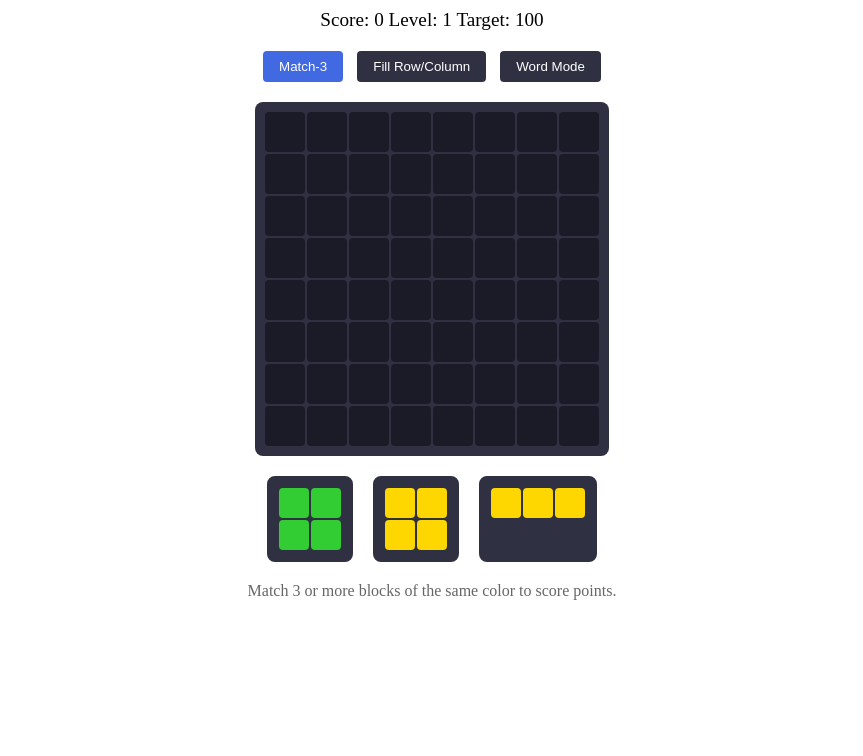
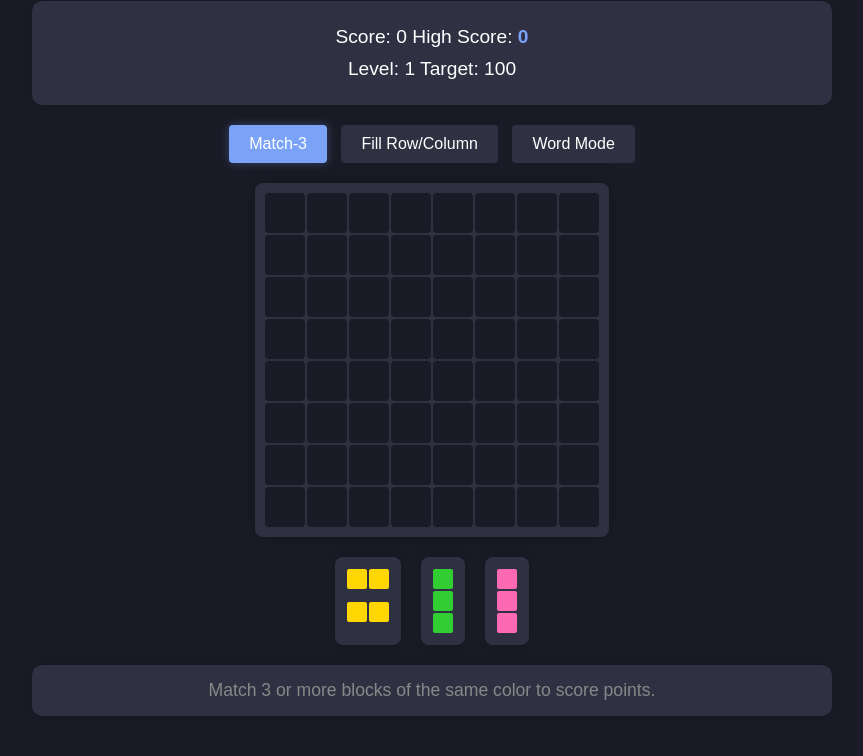
Before and after one commit to beansyl/wordieblast, a website: page public/index.html in a window 1280 px wide. Shown: the part 99-855 px from the top of the page, without its empty margins (208-1071 px from the left). Before the commit the page ends 800 px from the top, so only its background shows below. Drawn offline with Linux system fonts and the light colour scheme.

Commit message:
Add dark mode and high scores

```diff
--- a/public/game.js
+++ b/public/game.js
@@ -8,7 +8,33 @@ class WordieBlast {
         this.colors = ['#FF69B4', '#FFD700', '#4169E1', '#32CD32', '#DA70D6'];
         this.letters = 'ABCDEFGHIJKLMNOPQRSTUVWXYZ'.split('');
         this.shapes = [];
-        this.usedShapes = new Set(); // Track used shapes
+        this.usedShapes = new Set();
+
+        this.highScores = {
+            match3: parseInt(localStorage.getItem('highScore_match3')) || 0,
+            fill: parseInt(localStorage.getItem('highScore_fill')) || 0,
+            word: parseInt(localStorage.getItem('highScore_word')) || 0
+        };
+
+        this.scoringRules = {
+            match3: {
+                basePoints: 10,
+                comboMultiplier: 1.5,
+                target: 100
+            },
+            fill: {
+                basePoints: 20,
+                rowPoints: 50,
+                columnPoints: 50,
+                target: 150
+            },
+            word: {
+                basePoints: 25,
+                letterMultiplier: 1.2,
+                target: 200
+            }
+        };
+
         this.dictionary = ['CAT', 'DOG', 'RAT', 'BAT', 'HAT', 'MAT', 'SAT', 'FAT', 'PAT',
                           'RED', 'BED', 'LED', 'WED', 'FED',
                           'PEN', 'TEN', 'DEN', 'HEN', 'MEN',
@@ -33,6 +59,7 @@ class WordieBlast {
         });
 
         this.initializeGame();
+        this.updateHighScoreDisplay();
     }
 
     initializeGame() {
@@ -43,8 +70,8 @@ class WordieBlast {
     }
 
     createGrid() {
-        const gridElement = document.querySelector('.game-grid');
-        gridElement.innerHTML = '';
+        const gameGrid = document.querySelector('.game-grid');
+        gameGrid.innerHTML = '';
 
         for (let i = 0; i < 8; i++) {
             for (let j = 0; j < 8; j++) {
@@ -52,100 +79,95 @@ class WordieBlast {
                 cell.className = 'grid-cell';
                 cell.dataset.row = i;
                 cell.dataset.col = j;
-                gridElement.appendChild(cell);
+                cell.addEventListener('click', () => this.handleCellClick(cell));
+                gameGrid.appendChild(cell);
             }
         }
     }
 
     generateShapes() {
-        const patterns = [
-            [[1, 1], [1, 1]], // 2x2 square
-            [[1, 1, 1]], // horizontal line
-            [[1], [1], [1]], // vertical line
-        ];
+        this.shapes = [];
+        for (let i = 0; i < 3; i++) {
+            const color = this.colors[Math.floor(Math.random() * this.colors.length)];
+            const pattern = this.generateRandomPattern();
+            const letters = this.currentMode === 'word' ?
+                this.generateLetters(pattern) : null;
 
-        this.shapes = [];
-        for (let i = 1; i <= 3; i++) {
-            const pattern = patterns[Math.floor(Math.random() * patterns.length)];
-            const color = this.colors[Math.floor(Math.random() * this.colors.length)];
-            const letters = pattern.map(row =>
-                row.map(() => this.letters[Math.floor(Math.random() * this.letters.length)])
-            );
-            const shape = { pattern, color, letters };
-            this.shapes.push(shape);
-
-            const container = document.getElementById(`shape${i}`);
-            container.innerHTML = '';
-            this.renderShape(pattern, color, letters, container);
+            this.shapes.push({ color, pattern, letters });
+            this.displayShape(i, { color, pattern, letters });
         }
     }
 
-    renderShape(pattern, color, letters, container) {
-        const shapeGrid = document.createElement('div');
-        shapeGrid.style.display = 'grid';
-        shapeGrid.style.gridTemplateColumns = `repeat(${pattern[0].length}, 30px)`;
-        shapeGrid.style.gap = '2px';
-        shapeGrid.style.justifyContent = 'center';
+    generateRandomPattern() {
+        const patterns = [
+            [[1, 1], [1, 1]],
+            [[1, 1, 1]],
+            [[1], [1], [1]],
+            [[1, 1], [1]],
+            [[1], [1, 1]]
+        ];
+        return patterns[Math.floor(Math.random() * patterns.length)];
+    }
 
-        pattern.forEach((row, i) => {
+    generateLetters(pattern) {
+        return pattern.map(row =>
+            row.map(cell =>
+                cell ? this.letters[Math.floor(Math.random() * this.letters.length)] : ''
+            )
+        );
+    }
+
+    displayShape(index, shape) {
+        const container = document.getElementById(`shape${index + 1}`);
+        container.innerHTML = '';
+        container.style.display = 'grid';
+        container.style.gridTemplateColumns = `repeat(${shape.pattern[0].length}, 20px)`;
+        container.style.gap = '2px';
+
+        shape.pattern.forEach((row, i) => {
             row.forEach((cell, j) => {
-                const div = document.createElement('div');
-                div.style.width = '30px';
-                div.style.height = '30px';
-                div.style.backgroundColor = cell ? color : 'transparent';
-                div.style.borderRadius = '4px';
-
-                if (cell && this.currentMode === 'word') {
-                    div.textContent = letters[i][j];
-                    div.style.color = 'white';
-                    div.style.display = 'flex';
-                    div.style.alignItems = 'center';
-                    div.style.justifyContent = 'center';
-                    div.style.fontWeight = 'bold';
-                    div.style.fontSize = '16px';
+                if (cell) {
+                    const block = document.createElement('div');
+                    block.style.width = '20px';
+                    block.style.height = '20px';
+                    block.style.backgroundColor = shape.color;
+                    block.style.borderRadius = '2px';
+                    if (this.currentMode === 'word' && shape.letters) {
+                        block.textContent = shape.letters[i][j];
+                        block.style.color = 'white';
+                        block.style.display = 'flex';
+                        block.style.alignItems = 'center';
+                        block.style.justifyContent = 'center';
+                        block.style.fontSize = '12px';
+                        block.style.fontWeight = 'bold';
+                    }
+                    container.appendChild(block);
                 }
-
-                shapeGrid.appendChild(div);
             });
         });
 
-        container.appendChild(shapeGrid);
-        container.dataset.pattern = JSON.stringify(pattern);
-        container.dataset.color = color;
-        container.dataset.letters = JSON.stringify(letters);
+        container.addEventListener('click', () => this.selectShape(shape, index));
     }
 
     setupEventListeners() {
         document.querySelectorAll('.mode-btn').forEach(btn => {
             btn.addEventListener('click', () => {
-                this.changeMode(btn.id.replace('Mode', ''));
+                const mode = btn.id.replace('Mode', '');
+                this.changeMode(mode);
             });
-        });
-
-        document.querySelectorAll('.shape-container').forEach(container => {
-            container.addEventListener('click', () => this.selectShape(container));
-        });
-
-        document.querySelector('.game-grid').addEventListener('click', (e) => {
-            if (e.target.classList.contains('grid-cell')) {
-                this.handleCellClick(e.target);
-            }
         });
     }
 
-    selectShape(container) {
-        if (!container.dataset.pattern || !container.dataset.color) return;
+    selectShape(shape, index) {
+        if (this.usedShapes.has(shape)) return;
+
+        this.selectedShape = shape;
+        this.playSound('select');
 
         document.querySelectorAll('.shape-container').forEach(c => {
             c.style.border = '2px solid #2f3042';
         });
-        container.style.border = '2px solid #4169E1';
-        this.selectedShape = {
-            pattern: JSON.parse(container.dataset.pattern),
-            color: container.dataset.color,
-            letters: JSON.parse(container.dataset.letters)
-        };
-        this.playSound('select');
+        document.getElementById(`shape${index + 1}`).style.border = '2px solid #7aa2f7';
     }
 
     handleCellClick(cell) {
@@ -206,7 +228,10 @@ class WordieBlast {
         this.usedShapes.add(this.selectedShape);
         this.selectedShape = null;
 
-        // Only generate new shapes if all current shapes are used
+        document.querySelectorAll('.shape-container').forEach(c => {
+            c.style.border = '2px solid #2f3042';
+        });
+
         if (this.usedShapes.size === 3) {
             this.usedShapes.clear();
             this.generateShapes();
@@ -215,12 +240,10 @@ class WordieBlast {
         this.checkMatches();
     }
 
-    // ... rest of the methods remain unchanged ...
     findMatches() {
         const matches = new Set();
 
         if (this.currentMode === 'match3') {
-            // Check horizontal matches
             for (let i = 0; i < 8; i++) {
                 for (let j = 0; j < 6; j++) {
                     if (this.grid[i][j] &&
@@ -233,7 +256,6 @@ class WordieBlast {
                 }
             }
 
-            // Check vertical matches
             for (let i = 0; i < 6; i++) {
                 for (let j = 0; j < 8; j++) {
                     if (this.grid[i][j] &&
@@ -247,7 +269,6 @@ class WordieBlast {
             }
         }
         else if (this.currentMode === 'fill') {
-            // Check filled rows
             for (let i = 0; i < 8; i++) {
                 let rowFilled = true;
                 for (let j = 0; j < 8; j++) {
@@ -263,7 +284,6 @@ class WordieBlast {
                 }
             }
 
-            // Check filled columns
             for (let j = 0; j < 8; j++) {
                 let colFilled = true;
                 for (let i = 0; i < 8; i++) {
@@ -306,14 +326,12 @@ class WordieBlast {
                 words.add(letters.map(l => l.pos));
             }
 
-            // Check adjacent cells
-            getWord(row - 1, col, color, visited, [...letters]); // up
-            getWord(row + 1, col, color, visited, [...letters]); // down
-            getWord(row, col - 1, color, visited, [...letters]); // left
-            getWord(row, col + 1, color, visited, [...letters]); // right
+            getWord(row - 1, col, color, visited, [...letters]);
+            getWord(row + 1, col, color, visited, [...letters]);
+            getWord(row, col - 1, color, visited, [...letters]);
+            getWord(row, col + 1, color, visited, [...letters]);
         };
 
-        // Search for words starting from each cell
         for (let i = 0; i < 8; i++) {
             for (let j = 0; j < 8; j++) {
                 if (this.grid[i][j]) {
@@ -349,7 +367,7 @@ class WordieBlast {
 
         if (matches.length > 0) {
             this.playSound('match');
-            this.updateScore(matches.length * 10);
+            this.updateScore(matches.length);
             setTimeout(() => this.applyGravity(), 300);
         }
     }
@@ -398,18 +416,51 @@ class WordieBlast {
     }
 
     updateScore(points) {
+        const rules = this.scoringRules[this.currentMode];
+        let finalPoints = points;
+
+        switch(this.currentMode) {
+            case 'match3':
+                finalPoints *= rules.basePoints;
+                if (points > 3) finalPoints *= rules.comboMultiplier;
+                break;
+            case 'fill':
+                finalPoints = points * rules.basePoints;
+                break;
+            case 'word':
+                finalPoints = points * rules.basePoints * rules.letterMultiplier;
+                break;
+        }
+
         const oldLevel = this.level;
-        this.score += points;
+        this.score += Math.round(finalPoints);
         document.getElementById('score').textContent = this.score;
+        this.setHighScore(this.score);
 
-        const target = this.level * 100;
+        const target = rules.target * this.level;
         if (this.score >= target) {
             this.level++;
             document.getElementById('level').textContent = this.level;
-            document.getElementById('target').textContent = this.level * 100;
+            document.getElementById('target').textContent = rules.target * this.level;
             this.playSound('levelUp');
             setTimeout(() => {
                 alert(`Level ${oldLevel} completed! Moving to level ${this.level}`);
+            }, 300);
+        }
+    }
+
+    updateHighScoreDisplay() {
+        document.getElementById('highScore').textContent = this.highScores[this.currentMode];
+    }
+
+    setHighScore(score) {
+        if (score > this.highScores[this.currentMode]) {
+            this.highScores[this.currentMode] = score;
+            localStorage.setItem(`highScore_${this.currentMode}`, score);
+            this.updateHighScoreDisplay();
+            this.playSound('levelUp');
+            setTimeout(() => {
+                alert(`New High Score in ${this.currentMode} mode: ${score}!`);
             }, 300);
         }
     }
@@ -421,6 +472,10 @@ class WordieBlast {
         document.getElementById(`${mode}Mode`).classList.add('active');
 
         this.currentMode = mode;
+        this.score = 0;
+        document.getElementById('score').textContent = '0';
+        document.getElementById('target').textContent = this.scoringRules[mode].target;
+        this.updateHighScoreDisplay();
         this.resetGame();
         this.updateInstructions();
     }
--- a/public/index.html
+++ b/public/index.html
@@ -16,9 +16,14 @@
     <div class="game-container">
         <h1>WORDIE BLAST</h1>
         <div class="game-info">
-            Score: <span id="score">0</span>
-            Level: <span id="level">1</span>
-            Target: <span id="target">100</span>
+            <div class="score-container">
+                Score: <span id="score">0</span>
+                High Score: <span id="highScore">0</span>
+            </div>
+            <div class="level-container">
+                Level: <span id="level">1</span>
+                Target: <span id="target">100</span>
+            </div>
         </div>
         <div class="mode-selector">
             <button id="match3Mode" class="mode-btn active">Match-3</button>
@@ -36,7 +41,6 @@
         </div>
     </div>
     <script>
-        // Register service worker for PWA
         if ('serviceWorker' in navigator) {
             window.addEventListener('load', () => {
                 navigator.serviceWorker.register('service-worker.js')
--- a/public/styles.css
+++ b/public/styles.css
@@ -1,8 +1,21 @@
+body {
+    background-color: #1a1b26;
+    color: #fff;
+    margin: 0;
+    font-family: Arial, sans-serif;
+    min-height: 100vh;
+}
+
 .game-container {
     max-width: 800px;
     margin: 0 auto;
     padding: 20px;
     text-align: center;
+}
+
+h1 {
+    color: #7aa2f7;
+    text-shadow: 0 0 10px rgba(122, 162, 247, 0.3);
 }
 
 .game-grid {
@@ -14,6 +27,7 @@
     padding: 10px;
     border-radius: 8px;
     width: fit-content;
+    box-shadow: 0 0 20px rgba(0, 0, 0, 0.3);
 }
 
 .grid-cell {
@@ -22,6 +36,7 @@
     background-color: #1a1b26;
     border-radius: 4px;
     cursor: pointer;
+    transition: background-color 0.3s;
 }
 
 .shape-selection {
@@ -37,6 +52,13 @@
     border-radius: 8px;
     border: 2px solid #2f3042;
     cursor: pointer;
+    transition: all 0.3s;
+    box-shadow: 0 0 10px rgba(0, 0, 0, 0.2);
+}
+
+.shape-container:hover {
+    transform: translateY(-2px);
+    box-shadow: 0 5px 15px rgba(0, 0, 0, 0.3);
 }
 
 .mode-selector {
@@ -44,25 +66,51 @@
 }
 
 .mode-btn {
-    padding: 8px 16px;
+    padding: 10px 20px;
     margin: 0 5px;
     border: none;
     border-radius: 4px;
     background-color: #2f3042;
     color: white;
     cursor: pointer;
+    transition: all 0.3s;
+    font-size: 16px;
+}
+
+.mode-btn:hover {
+    transform: translateY(-2px);
+    box-shadow: 0 5px 15px rgba(0, 0, 0, 0.2);
 }
 
 .mode-btn.active {
-    background-color: #4169E1;
+    background-color: #7aa2f7;
+    box-shadow: 0 0 10px rgba(122, 162, 247, 0.3);
 }
 
 .game-info {
     font-size: 1.2em;
     margin: 20px 0;
+    background-color: #2f3042;
+    padding: 15px;
+    border-radius: 10px;
+    box-shadow: 0 0 20px rgba(0, 0, 0, 0.2);
+}
+
+.score-container, .level-container {
+    margin: 10px 0;
 }
 
 .game-instructions {
     margin: 20px 0;
-    color: #666;
+    color: #888;
+    font-size: 1.1em;
+    background-color: #2f3042;
+    padding: 15px;
+    border-radius: 10px;
+    box-shadow: 0 0 20px rgba(0, 0, 0, 0.2);
 }
+
+#highScore {
+    color: #7aa2f7;
+    font-weight: bold;
+}
--- a/tailwind.config.js
+++ /dev/null
@@ -1,10 +0,0 @@
-/** @type {import('tailwindcss').Config} */
-module.exports = {
-  content: [
-    "./src/**/*.{js,jsx,ts,tsx}",
-  ],
-  theme: {
-    extend: {},
-  },
-  plugins: [],
-}
```
Also changed, not shown: README.md (deleted).
